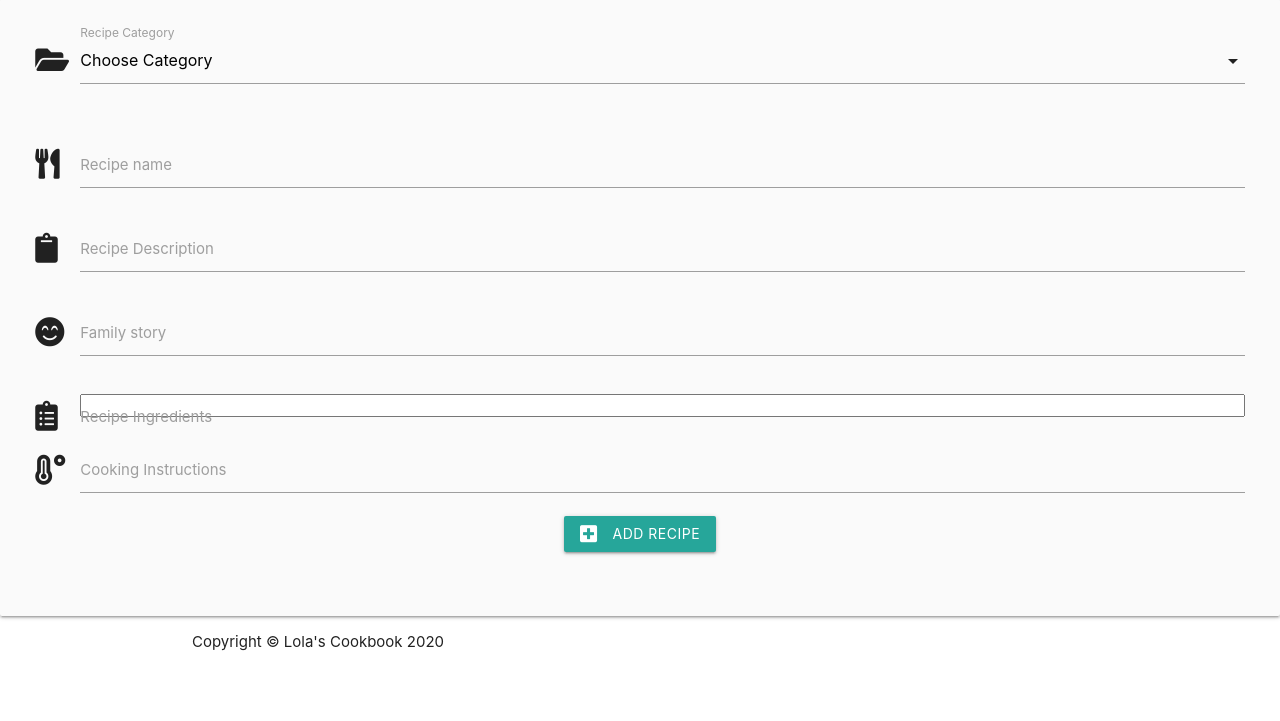
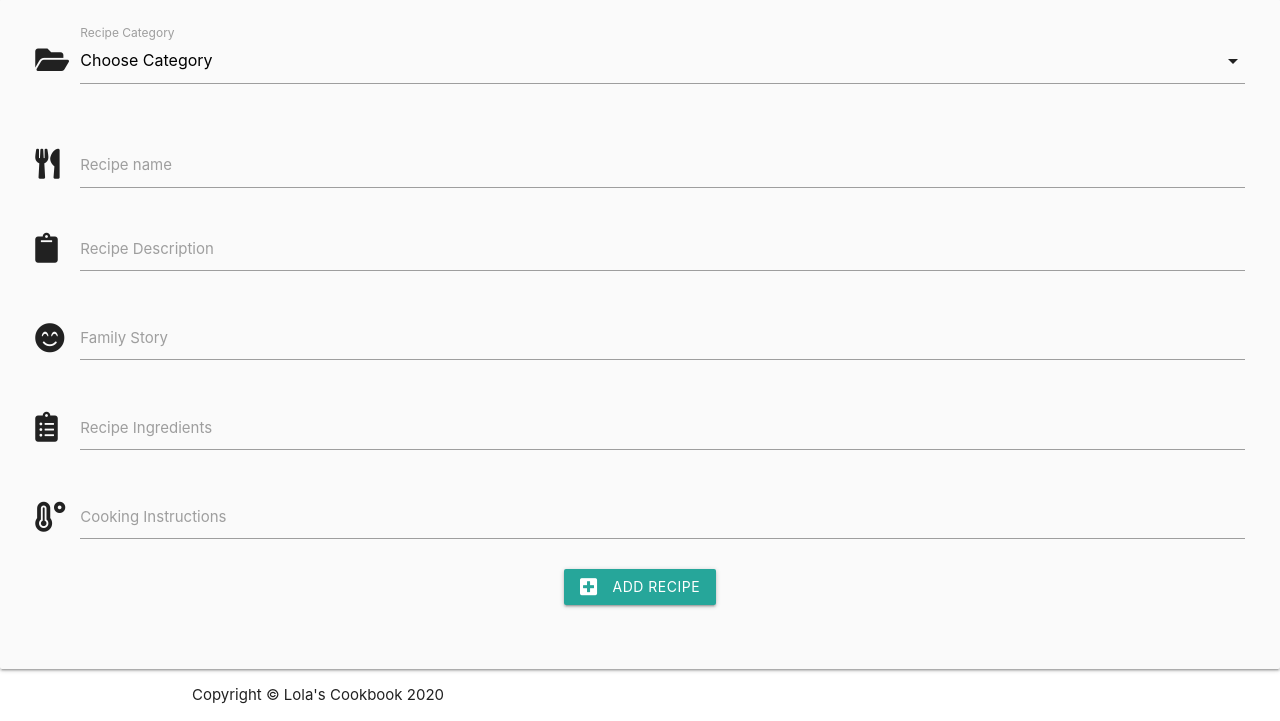
Before and after one commit to Code-Institute-Submissions/Lolas-Cookbook, a Flask app: page /add_recipes in a window 1280 px wide. Shown: the part 160-881 px from the top of the page. Before the commit the page ends 811 px from the top, so only its background shows below. Run offline with Flask 2, Linux system fonts and the light colour scheme; data that the repository does not hold is empty; some libraries are stand-ins or nearby versions.

Commit message:
updated add_recipes file and app.py

```diff
--- a/app.py
+++ b/app.py
@@ -36,8 +36,8 @@ def add_recipes():
             "recipe_name": request.form.get("recipe_name"),
             "recipe_description": request.form.get("recipe_description"),
             "family_story": request.form.get("family_story"),
-            "recipe_ingredients": request.form.getlist("recipe_ingredients"),
-            "cooking_instruction": request.form.get("cooking_instruction"),
+            "recipe_ingredients": request.form.get("recipe_ingredients"),
+            "cooking_instruction": request.form.get("cooking_instruction")
         }
 
         mongo.db.recipes.insert_one(recipes)
--- a/templates/add_recipes.html
+++ b/templates/add_recipes.html
@@ -26,36 +26,41 @@
       <div class="row">
         <div class="input-field col s12">
           <i class="fas fa-utensils prefix text-darken-4"></i>
-          <input id="name" type="text" class="validate">
-          <label for="name">Recipe name</label>
+          <input id="recipe_name" name="recipe_name" minlength="5" maxlength="50"
+          type="text" class="validate">
+          <label for="recipe_name">Recipe name</label>
         </div>
 
     <!-- Recipe description-->
         <div class="input-field col s12">
          <i class="fas fa-clipboard prefix text-darken-4"></i>
-          <input id="description" type="text" class="validate">
-          <label for="description">Recipe Description</label>
+          <textarea id="recipe_description" name="recipe_description" minlength="5"
+                        maxlength="100" class="materialize-textarea validate" required></textarea>
+                    <label for="recipe_description">Recipe Description</label>
         </div>
 
     <!-- Family story-->
         <div class="input-field col s12">
          <i class="fas fa-smile-beam prefix text-darken-4"></i>
-          <input id="family_story" type="text" class="validate">
-          <label for="family_story">Family story</label>
+          <textarea id="family_story" name="family_story" minlength="5"
+                        maxlength="200" class="materialize-textarea validate" required></textarea>
+                    <label for="family_story">Family Story</label>
         </div>
 
     <!-- Recipe Ingredients-->
         <div class="input-field col s12">
          <i class="fas fa-clipboard-list prefix text-darken-4"></i>
-          <input id="ingredients" type="list" class="validate">
-          <label for="ingredients">Recipe Ingredients</label>
+          <textarea id="recipe_ingredients" name="recipe_ingredients" minlength="5"
+                        maxlength="150" class="materialize-textarea validate" required></textarea>
+                    <label for="recipe_ingredients">Recipe Ingredients</label>
         </div>
 
     <!-- Cooking Instructions-->
         <div class="input-field col s12">
          <i class="fas fa-temperature-high prefix text-darken-4"></i>
-          <input id="instructions" type="text" class="validate">
-          <label for="instructions">Cooking Instructions</label>
+          <textarea id="cooking_instructions" name="cooking_instructions" minlength="5"
+                        maxlength="200" class="materialize-textarea validate" required></textarea>
+                    <label for="cooking_instructions">Cooking Instructions</label>
         </div>
 
 <div>
--- a/templates/index.html
+++ b/templates/index.html
@@ -8,7 +8,7 @@
 
 <div class="carousel carousel-slider">
     <a class="carousel-item" href="#one!"><img src="static/images/chicken%20adobo.jpg" alt="Chicken Adobo"></a>
-    <a class="carousel-item" href="#two!"><img src="static/images/bad-saint-food-roll%20%282%29.jpg" alt="Filipino Food"></a>
+    <a class="carousel-item" href="#two!"><img src="static/images/bad-saint-food-roll.jpg" alt="Filipino Food"></a>
     <a class="carousel-item" href="#three!"><img src="static/images/Filipino-Pancit.jpg" alt="Pancit"></a>
     <a class="carousel-item" href="#four!"><img src="static/images/Majablanca.jpg" alt="Majablanca"></a>
   </div>
```
Also changed, not shown: static/images/bad-saint-food-roll (2).jpg (deleted), static/images/bad-saint-food-roll.jpg (added).
